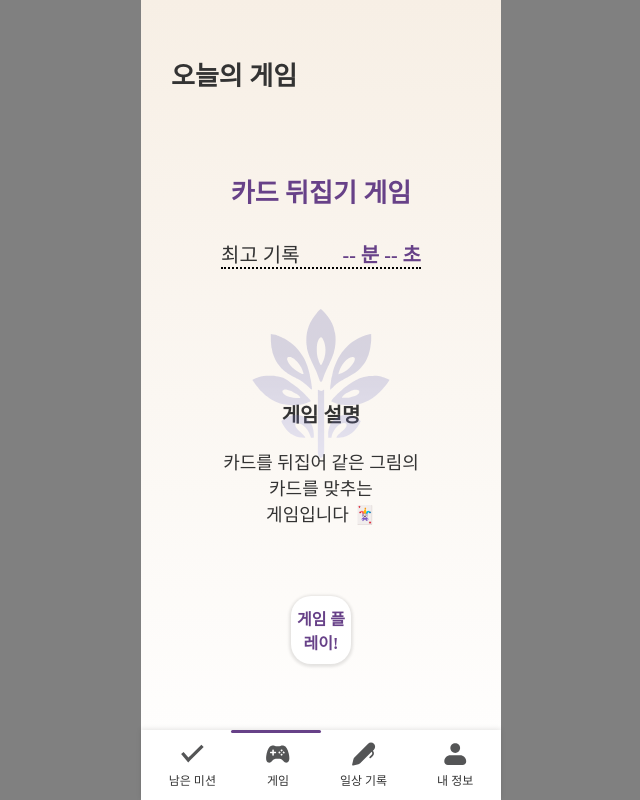
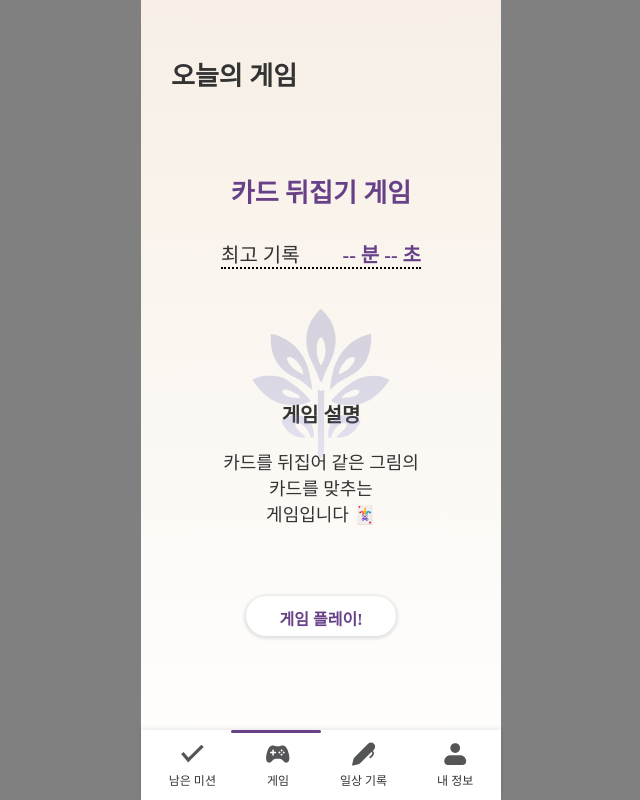
Before and after one commit to 9oormthon-univ/2024_DANPOONG_TEAM_18_FE, a React (Vite) app: page /game in a window 1280 px wide. Shown: the whole page, without its empty margins (319-959 px from the left). Built offline with nearby package versions, Linux system fonts and the light colour scheme; no server answers; a web font is replaced by a local one.

Commit message:
fix: modified button align

```diff
--- a/src/pages/Diary.jsx
+++ b/src/pages/Diary.jsx
@@ -48,7 +48,9 @@ const Wrapper = styled.div`
   margin-bottom: 84px;
 
 Button {
-    margin: 60px 130px 150px;
+    margin: 60px 75px 150px;
+    width: 150px;
+    height: 40px;
   }
 `;
 
--- a/src/pages/Game.jsx
+++ b/src/pages/Game.jsx
@@ -78,7 +78,9 @@ const Wrapper = styled.div`
   margin-bottom: 84px;
 
   Button {
-    margin: 0px 120px;
+    margin: 0px 75px;
+    width: 150px;
+    height: 40px;
   }
 `;
 
--- a/src/pages/Profile.jsx
+++ b/src/pages/Profile.jsx
@@ -47,7 +47,9 @@ const Wrapper = styled.div`
   margin-bottom: 84px;
 
 Button {
-    margin: 30px 130px 150px;
+    margin: 30px 75px 150px;
+    width: 150px;
+    height: 40px;
   }
 `;
 const Title = styled.div`
```
